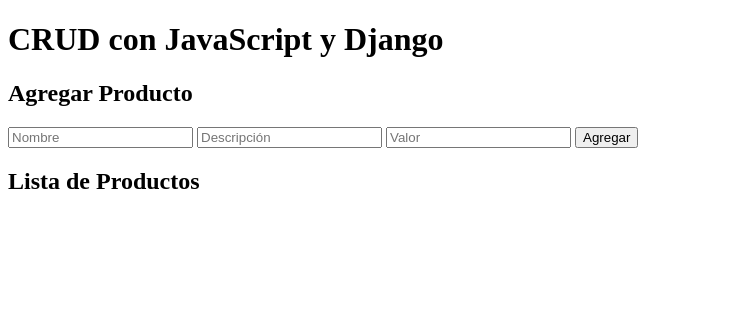
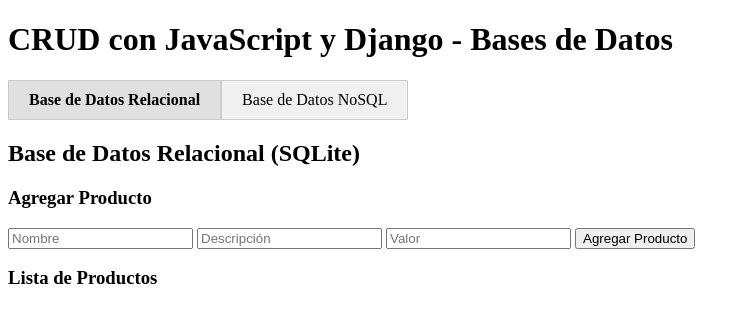
Before and after one commit to MateXOre/Trabajo_Practico_bdd, a Django app: page / in a window 1280 px wide. Shown: the top 323 px of the page, without its empty margins (0-750 px from the left). Run offline with Django 5.2, Linux system fonts and the light colour scheme; data that the repository does not hold is empty.

Commit message:
Manejo de BDD No Relacional

```diff
--- a/aplicacion/static/js/main.js
+++ b/aplicacion/static/js/main.js
@@ -6,16 +6,47 @@
     return cookieValue ? cookieValue.pop() : '';
 }
 
+// Funciones para cerrar modales
+function cerrarModalRelacional() {
+    document.getElementById("modal-editar-relacional").style.display = "none";
+}
+
+function cerrarModalNoSQL() {
+    document.getElementById("modal-editar-nosql").style.display = "none";
+}
+
 document.addEventListener("DOMContentLoaded", () => {
+    const tabRelacional = document.getElementById("tab-relacional");
+    const tabNoSQL = document.getElementById("tab-nosql");
+    const contenidoRelacional = document.getElementById("contenido-relacional");
+    const contenidoNoSQL = document.getElementById("contenido-nosql");
+
     obtenerDatos();
 
+    tabRelacional.addEventListener("click", () => {
+        contenidoRelacional.style.display = "block";
+        contenidoNoSQL.style.display = "none";
+        tabRelacional.classList.add("active");
+        tabNoSQL.classList.remove("active");
+        obtenerDatos();
+    });
+
+    tabNoSQL.addEventListener("click", () => {
+        contenidoRelacional.style.display = "none";
+        contenidoNoSQL.style.display = "block";
+        tabNoSQL.classList.add("active");
+        tabRelacional.classList.remove("active");
+        obtenerDatosNoSQL();
+    });
+
+
     // Manejar formulario para crear productos
-    const formCreate = document.getElementById("form-create");
-    formCreate.addEventListener("submit", async (e) => {
+    const formCreateRelacional = document.getElementById("form-create-relacional");
+    formCreateRelacional.addEventListener("submit", async (e) => {
         e.preventDefault();
-        const nombre = document.getElementById("nombre").value;
-        const descripcion = document.getElementById("descripcion").value;
-        const valor = parseFloat(document.getElementById("valor").value);
+        const nombre = document.getElementById("nombre-relacional").value;
+        const descripcion = document.getElementById("descripcion-relacional").value;
+        const valor = parseFloat(document.getElementById("valor-relacional").value);
 
         const response = await fetch(`${apiBaseUrl}/datos/nuevo/`, {
             method: "POST",
@@ -29,9 +60,53 @@
         if (response.ok) {
             alert("Producto agregado exitosamente");
             obtenerDatos();
-            formCreate.reset();
+            formCreateRelacional.reset();
         } else {
             alert("Error al agregar producto");
+        }
+    });
+
+    // Manejar formulario para crear productos NoSQL
+    const formCreateNoSQL = document.getElementById("form-create-nosql");
+    formCreateNoSQL.addEventListener("submit", async (e) => {
+        e.preventDefault();
+        const nombre = document.getElementById("nombre-nosql").value;
+        const descripcion = document.getElementById("descripcion-nosql").value;
+        const valor = parseFloat(document.getElementById("valor-nosql").value);
+        const metadata = document.getElementById("metadata-nosql").value.trim();
+
+        let metadataObj = {};
+        try {
+            if (metadata) {
+                const jsonString = metadata.replace(/'/g, '"');
+                metadataObj = JSON.parse(jsonString);
+            }
+        } catch (error) {
+            alert("El formato de metadata debe ser un JSON válido. Ejemplo: {\"color\": \"rojo\"}");
+            return;
+        }
+
+        const response = await fetch(`${apiBaseUrl}/nosql/datos/nuevo/`, {
+            method: "POST",
+            headers: {
+                "Content-Type": "application/json",
+                "X-CSRFToken": getCSRFToken(),
+            },
+            body: JSON.stringify({
+                nombre,
+                descripcion,
+                valor,
+                metadata: metadataObj
+            }),
+        });
+
+        if (response.ok) {
+            alert("Producto agregado exitosamente");
+            obtenerDatosNoSQL();
+            formCreateNoSQL.reset();
+        } else {
+            const errorResponse = await response.json();
+            alert(`Error al agregar producto: ${errorResponse.error}`);
         }
     });
 });
@@ -40,43 +115,76 @@
 async function obtenerDatos() {
     const response = await fetch(`${apiBaseUrl}/datos/`);
     const productos = await response.json();
-    const listaProductos = document.getElementById("lista-productos");
+    const listaProductos = document.getElementById("lista-productos-relacional");
     listaProductos.innerHTML = "";
 
     productos.forEach((producto) => {
         const li = document.createElement("li");
         li.innerHTML = `
             ${producto.nombre} - ${producto.descripcion} - $${producto.valor}
-            <button onclick="editarProducto(${producto.id}, '${producto.nombre}', '${producto.descripcion}', ${producto.valor})">Editar</button>
-            <button onclick="eliminarProducto(${producto.id})">Eliminar</button>
+            <button onclick="editarProductoRelacional(${producto.id}, '${producto.nombre}', '${producto.descripcion}', ${producto.valor})">Editar</button>
+            <button onclick="eliminarProductoRelacional(${producto.id})">Eliminar</button>
         `;
         listaProductos.appendChild(li);
     });
 }
 
-// Función para mostrar el modal de edición
-function editarProducto(id, nombre, descripcion, valor) {
-    document.getElementById("editar-id").value = id;
-    document.getElementById("editar-nombre").value = nombre;
-    document.getElementById("editar-descripcion").value = descripcion;
-    document.getElementById("editar-valor").value = valor;
+// Obtener todos los productos NoSQL
+async function obtenerDatosNoSQL() {
+    const response = await fetch(`${apiBaseUrl}/nosql/datos/`);
+    const productos = await response.json();
+    const listaProductos = document.getElementById("lista-productos-nosql");
+    listaProductos.innerHTML = "";
 
-    document.getElementById("modal-editar").style.display = "block";
+    productos.forEach((producto) => {
+        const li = document.createElement("li");
+        const metadataStr = JSON.stringify(producto.metadata || {});
+        li.innerHTML = `
+            ${producto.nombre} - ${producto.descripcion} - $${producto.valor}
+            <button onclick="editarProductoNoSQL('${producto._id}', '${producto.nombre}', '${producto.descripcion}', ${producto.valor}, '${encodeURIComponent(metadataStr)}')">Editar</button>
+            <button onclick="eliminarProductoNoSQL('${producto._id}')">Eliminar</button>
+        `;
+        listaProductos.appendChild(li);
+    });
 }
 
-// Cerrar el modal de edición
-function cerrarModal() {
-    document.getElementById("modal-editar").style.display = "none";
+// Función para mostrar el modal de edición de producto relacional
+function editarProductoRelacional(id, nombre, descripcion, valor) {
+    document.getElementById("editar-id-relacional").value = id;
+    document.getElementById("editar-nombre-relacional").value = nombre;
+    document.getElementById("editar-descripcion-relacional").value = descripcion;
+    document.getElementById("editar-valor-relacional").value = valor;
+    document.getElementById("modal-editar-relacional").style.display = "block";
+}
+
+// Función para mostrar el modal de edición de producto NoSQL
+function editarProductoNoSQL(id, nombre, descripcion, valor, metadataEncoded) {
+    document.getElementById("editar-id-nosql").value = id;
+    document.getElementById("editar-nombre-nosql").value = nombre;
+    document.getElementById("editar-descripcion-nosql").value = descripcion;
+    document.getElementById("editar-valor-nosql").value = valor;
+
+    try {
+        const metadata = JSON.parse(decodeURIComponent(metadataEncoded));
+
+        document.getElementById("editar-metadata-nosql").value =
+            metadata ? JSON.stringify(metadata, null, 2) : '{}';
+    } catch (error) {
+        console.error('Error al parsear metadata:', error);
+        document.getElementById("editar-metadata-nosql").value = '{}';
+    }
+
+    document.getElementById("modal-editar-nosql").style.display = "block";
 }
 
 // Manejar formulario para editar productos
-const formEdit = document.getElementById("form-edit");
-formEdit.addEventListener("submit", async (e) => {
+const formEditRelacional = document.getElementById("form-edit-relacional");
+formEditRelacional.addEventListener("submit", async (e) => {
     e.preventDefault();
-    const id = document.getElementById("editar-id").value;
-    const nombre = document.getElementById("editar-nombre").value;
-    const descripcion = document.getElementById("editar-descripcion").value;
-    const valor = parseFloat(document.getElementById("editar-valor").value);
+    const id = document.getElementById("editar-id-relacional").value;
+    const nombre = document.getElementById("editar-nombre-relacional").value;
+    const descripcion = document.getElementById("editar-descripcion-relacional").value;
+    const valor = parseFloat(document.getElementById("editar-valor-relacional").value);
 
     const response = await fetch(`${apiBaseUrl}/datos/${id}/editar/`, {
         method: "PUT",
@@ -89,15 +197,60 @@
 
     if (response.ok) {
         alert("Producto actualizado exitosamente");
-        cerrarModal();
+        cerrarModalRelacional();
         obtenerDatos();
     } else {
         alert("Error al actualizar producto");
     }
 });
 
-// Eliminar un producto
-async function eliminarProducto(id) {
+// Manejar formulario para editar productos NoSQL
+const formEditNoSQL = document.getElementById("form-edit-nosql");
+formEditNoSQL.addEventListener("submit", async (e) => {
+    e.preventDefault();
+    const id = document.getElementById("editar-id-nosql").value;
+    const nombre = document.getElementById("editar-nombre-nosql").value;
+    const descripcion = document.getElementById("editar-descripcion-nosql").value;
+    const valor = parseFloat(document.getElementById("editar-valor-nosql").value);
+    const metadata = document.getElementById("editar-metadata-nosql").value.trim();
+
+    let metadataObj = {};
+    try {
+        if (metadata) {
+            const jsonString = metadata.replace(/'/g, '"');
+            metadataObj = JSON.parse(jsonString);
+        }
+    } catch (error) {
+        alert("El formato de metadata debe ser un JSON válido. Ejemplo: {\"color\": \"rojo\"}");
+        return;
+    }
+
+    const response = await fetch(`${apiBaseUrl}/nosql/datos/${id}/editar/`, {
+        method: "PUT",
+        headers: {
+            "Content-Type": "application/json",
+            "X-CSRFToken": getCSRFToken(),
+        },
+        body: JSON.stringify({
+            nombre,
+            descripcion,
+            valor,
+            metadata: metadataObj
+        }),
+    });
+
+    if (response.ok) {
+        alert("Producto actualizado exitosamente");
+        document.getElementById("modal-editar-nosql").style.display = "none";
+        obtenerDatosNoSQL();
+    } else {
+        const errorResponse = await response.json();
+        alert(`Error al actualizar producto: ${errorResponse.error}`);
+    }
+});
+
+// Eliminar un producto relacional
+async function eliminarProductoRelacional(id) {
     if (confirm("¿Estás seguro de que quieres eliminar este producto?")) {
         const response = await fetch(`${apiBaseUrl}/datos/${id}/eliminar/`, {
             method: "DELETE",
@@ -114,3 +267,22 @@
         }
     }
 }
+
+// Eliminar un producto NoSQL
+async function eliminarProductoNoSQL(id) {
+    if (confirm("¿Estás seguro de que quieres eliminar este producto?")) {
+        const response = await fetch(`${apiBaseUrl}/nosql/datos/${id}/eliminar/`, {
+            method: "DELETE",
+            headers: {
+                "X-CSRFToken": getCSRFToken(),
+            },
+        });
+
+        if (response.ok) {
+            alert("Producto eliminado correctamente");
+            obtenerDatosNoSQL();
+        } else {
+            alert("Error al eliminar producto");
+        }
+    }
+}
--- a/aplicacion/templates/aplicacion/index.html
+++ b/aplicacion/templates/aplicacion/index.html
@@ -5,39 +5,109 @@
 <head>
     <meta charset="UTF-8">
     <meta name="viewport" content="width=device-width, initial-scale=1.0">
-    <title>CRUD con JavaScript y Django</title>
+    <title>CRUD con JavaScript y Django - Relacional y NoSQL</title>
+    <style>
+        .tabs {
+            display: flex;
+            margin-bottom: 20px;
+        }
+        .tab {
+            padding: 10px 20px;
+            cursor: pointer;
+            background-color: #f0f0f0;
+            border: 1px solid #ccc;
+        }
+        .tab.active {
+            background-color: #e0e0e0;
+            font-weight: bold;
+        }
+        .contenido {
+            display: none;
+        }
+        .contenido.activo {
+            display: block;
+        }
+    </style>
 </head>
 <body>
-    <h1>CRUD con JavaScript y Django</h1>
+    <h1>CRUD con JavaScript y Django - Bases de Datos</h1>
+
+    <!-- Pestañas de navegación -->
+    <div class="tabs">
+        <div id="tab-relacional" class="tab active">Base de Datos Relacional</div>
+        <div id="tab-nosql" class="tab">Base de Datos NoSQL</div>
+    </div>
+
+    <!-- Contenido Base de Datos Relacional -->
+    <div id="contenido-relacional" class="contenido" style="display: block;">
+        <h2>Base de Datos Relacional (SQLite)</h2>
 
         <div>
-        <h2>Agregar Producto</h2>
-        <form id="form-create" method="POST">
+            <h3>Agregar Producto</h3>
+            <form id="form-create-relacional" method="POST">
                 {% csrf_token %}
-            <input type="text" id="nombre" placeholder="Nombre" required>
-            <input type="text" id="descripcion" placeholder="Descripción" required>
-            <input type="number" id="valor" placeholder="Valor" step="0.01" required>
-            <button type="submit">Agregar</button>
+                <input type="text" id="nombre-relacional" placeholder="Nombre" required>
+                <input type="text" id="descripcion-relacional" placeholder="Descripción" required>
+                <input type="number" id="valor-relacional" placeholder="Valor" step="0.01" required>
+                <button type="submit">Agregar Producto</button>
             </form>
         </div>
 
         <div>
-        <h2>Lista de Productos</h2>
-        <ul id="lista-productos"></ul>
+            <h3>Lista de Productos</h3>
+            <ul id="lista-productos-relacional"></ul>
         </div>
 
-    <!-- Modal para editar productos -->
-    <div id="modal-editar" style="display: none; background: #f0f0f0; padding: 20px; border: 1px solid #ccc;">
-        <h2>Editar Producto</h2>
-        <form id="form-edit" method="POST">
+        <!-- Modal para editar productos relacionales -->
+        <div id="modal-editar-relacional" style="display: none; background: #f0f0f0; padding: 20px; border: 1px solid #ccc;">
+            <h3>Editar Producto</h3>
+            <form id="form-edit-relacional" method="POST">
                 {% csrf_token %}
-            <input type="hidden" id="editar-id">
-            <input type="text" id="editar-nombre" placeholder="Nombre" required>
-            <input type="text" id="editar-descripcion" placeholder="Descripción" required>
-            <input type="number" id="editar-valor" placeholder="Valor" step="0.01" required>
+                <input type="hidden" id="editar-id-relacional">
+                <input type="text" id="editar-nombre-relacional" placeholder="Nombre" required>
+                <input type="text" id="editar-descripcion-relacional" placeholder="Descripción" required>
+                <input type="number" id="editar-valor-relacional" placeholder="Valor" step="0.01" required>
                 <button type="submit">Guardar Cambios</button>
             </form>
-        <button onclick="cerrarModal()">Cancelar</button>
+            <button onclick="cerrarModalRelacional()">Cancelar</button>
+        </div>
+    </div>
+
+    <!-- Contenido Base de Datos NoSQL -->
+    <div id="contenido-nosql" class="contenido">
+        <h2>Base de Datos NoSQL (MongoDB)</h2>
+
+        <div>
+            <h3>Agregar Producto</h3>
+            <form id="form-create-nosql" method="POST">
+                {% csrf_token %}
+                <input type="text" id="nombre-nosql" placeholder="Nombre" required>
+                <input type="text" id="descripcion-nosql" placeholder="Descripción" required>
+                <input type="number" id="valor-nosql" placeholder="Valor" step="0.01" required>
+                <textarea id="metadata-nosql" placeholder='Metadata (JSON válido, ej: {"color": "rojo"})'></textarea>
+                <button type="submit">Agregar Producto</button>
+            </form>
+        </div>
+
+        <div>
+            <h3>Lista de Productos</h3>
+            <ul id="lista-productos-nosql"></ul>
+        </div>
+
+        <!-- Modal para editar productos NoSQL -->
+        <div id="modal-editar-nosql" style="display: none; background: #f0f0f0; padding: 20px; border: 1px solid #ccc;">
+            <h3>Editar Producto</h3>
+            <form id="form-edit-nosql" method="POST">
+                {% csrf_token %}
+                <input type="hidden" id="editar-id-nosql">
+                <input type="text" id="editar-nombre-nosql" placeholder="Nombre" required>
+                <input type="text" id="editar-descripcion-nosql" placeholder="Descripción" required>
+                <input type="number" id="editar-valor-nosql" placeholder="Valor" step="0.01" required>
+                <textarea id="editar-metadata-nosql" placeholder="Metadata (JSON opcional, ej: {'color': 'rojo'})"></textarea>
+                <button type="submit">Guardar Cambios</button>
+            </form>
+            <button onclick="cerrarModalNoSQL()">Cancelar</button>
+        </div>
     </div>
 
     <script src="{% static 'js/main.js' %}"></script>
--- a/aplicacion/urls.py
+++ b/aplicacion/urls.py
@@ -30,4 +30,9 @@
     path('api/datos/nuevo/', views.crear_producto, name='crear_producto'),
     path('api/datos/<int:pk>/editar/', views.actualizar_producto, name='actualizar_producto'),
     path('api/datos/<int:pk>/eliminar/', views.eliminar_producto, name='eliminar_producto'),
+    path('api/nosql/datos/', views.obtener_datos_nosql, name='obtener_datos_nosql'),
+    path('api/nosql/datos/<int:pk>/', views.obtener_producto_nosql, name='obtener_producto_nosql'),
+    path('api/nosql/datos/nuevo/', views.crear_producto_nosql, name='crear_producto_nosql'),
+    path('api/nosql/datos/<str:pk>/editar/', views.actualizar_producto_nosql, name='actualizar_producto_nosql'),
+    path('api/nosql/datos/<str:pk>/eliminar/', views.eliminar_producto_nosql, name='eliminar_producto_nosql'),
 ]
--- a/aplicacion/views.py
+++ b/aplicacion/views.py
@@ -1,10 +1,10 @@
 from django.http import JsonResponse
 from django.views.decorators.csrf import csrf_exempt
-from .models import Datos
+from .models import Datos, DatosNoSQL
 from django.views.decorators.http import require_http_methods
 from django.shortcuts import render
 import json
-
+from django.conf import settings
 
 #GET DE TODOS
 @csrf_exempt
@@ -67,3 +67,106 @@
 
 def index(request):
     return render(request, 'templates/app/index.html')
+
+# Vistas NoSQL con PyMongo
+@csrf_exempt
+@require_http_methods(["GET"])
+def obtener_datos_nosql(request):
+    if settings.MONGO_DATABASE['datos'] is None:
+        return JsonResponse({'error': 'Error de conexión a la base de datos'}, status=500)
+
+    datos = DatosNoSQL(settings.MONGO_DATABASE['datos']).get_all()
+
+    # Convertir ObjectId a string para serialización JSON
+    for dato in datos:
+        dato['_id'] = str(dato['_id'])
+
+    return JsonResponse(datos, safe=False)
+
+@csrf_exempt
+@require_http_methods(["GET"])
+def obtener_producto_nosql(request, pk):
+    try:
+        dato = DatosNoSQL(settings.MONGO_DATABASE['datos']).get_by_id(pk)
+
+        if dato:
+            dato['_id'] = str(dato['_id'])
+            return JsonResponse(dato)
+        else:
+            return JsonResponse({'error': 'Producto no encontrado'}, status=404)
+    except Exception as e:
+        return JsonResponse({'error': str(e)}, status=400)
+
+@csrf_exempt
+@require_http_methods(["POST"])
+def crear_producto_nosql(request):
+    try:
+        data = json.loads(request.body)
+        datos_nosql = DatosNoSQL(settings.MONGO_DATABASE['datos'])
+        metadata = data.get('metadata', {})
+        if not isinstance(metadata, dict):
+            metadata = {}
+
+        documento = datos_nosql.create(
+            nombre=data['nombre'],
+            descripcion=data['descripcion'],
+            valor=data['valor'],
+            metadata=metadata
+        )
+
+        documento_guardado = datos_nosql.save(documento)
+
+        return JsonResponse({
+            '_id': documento_guardado['_id'],
+            'nombre': documento_guardado['nombre'],
+            'descripcion': documento_guardado['descripcion'],
+            'valor': str(documento_guardado['valor']),
+            'metadata': documento_guardado.get('metadata', {})
+        }, status=201)
+    except KeyError as e:
+        return JsonResponse({'error': f'Falta el campo: {str(e)}'}, status=400)
+    except Exception as e:
+        return JsonResponse({'error': str(e)}, status=500)
+
+@csrf_exempt
+@require_http_methods(["PUT"])
+def actualizar_producto_nosql(request, pk):
+    try:
+        data = json.loads(request.body)
+        datos_nosql = DatosNoSQL(settings.MONGO_DATABASE['datos'])
+
+        documento = datos_nosql.get_by_id(pk)
+
+        if not documento:
+            return JsonResponse({'error': 'Producto no encontrado'}, status=404)
+
+        metadata = data.get('metadata', {})
+
+        if not isinstance(metadata, dict):
+            metadata = {}
+
+        documento['nombre'] = data['nombre']
+        documento['descripcion'] = data['descripcion']
+        documento['valor'] = data['valor']
+        documento['metadata'] = metadata
+
+        documento_actualizado = datos_nosql.save(documento)
+
+        return JsonResponse({
+            '_id': str(documento_actualizado['_id']),
+            'nombre': documento_actualizado['nombre'],
+            'descripcion': documento_actualizado['descripcion'],
+            'valor': str(documento_actualizado['valor']),
+            'metadata': documento_actualizado.get('metadata', {})
+        })
+    except Exception as e:
+        return JsonResponse({'error': str(e)}, status=500)
+
+@csrf_exempt
+@require_http_methods(["DELETE"])
+def eliminar_producto_nosql(request, pk):
+    try:
+        DatosNoSQL(settings.MONGO_DATABASE['datos']).delete(pk)
+        return JsonResponse({'message': 'Producto eliminado correctamente'})
+    except Exception as e:
+        return JsonResponse({'error': str(e)}, status=404)
```
Also changed, not shown: aplicacion/models.py (+34 -1 lines), proyecto/settings.py (+6 -1 lines), db.sqlite3. Lines whose indentation alone changed are shown as unchanged.
